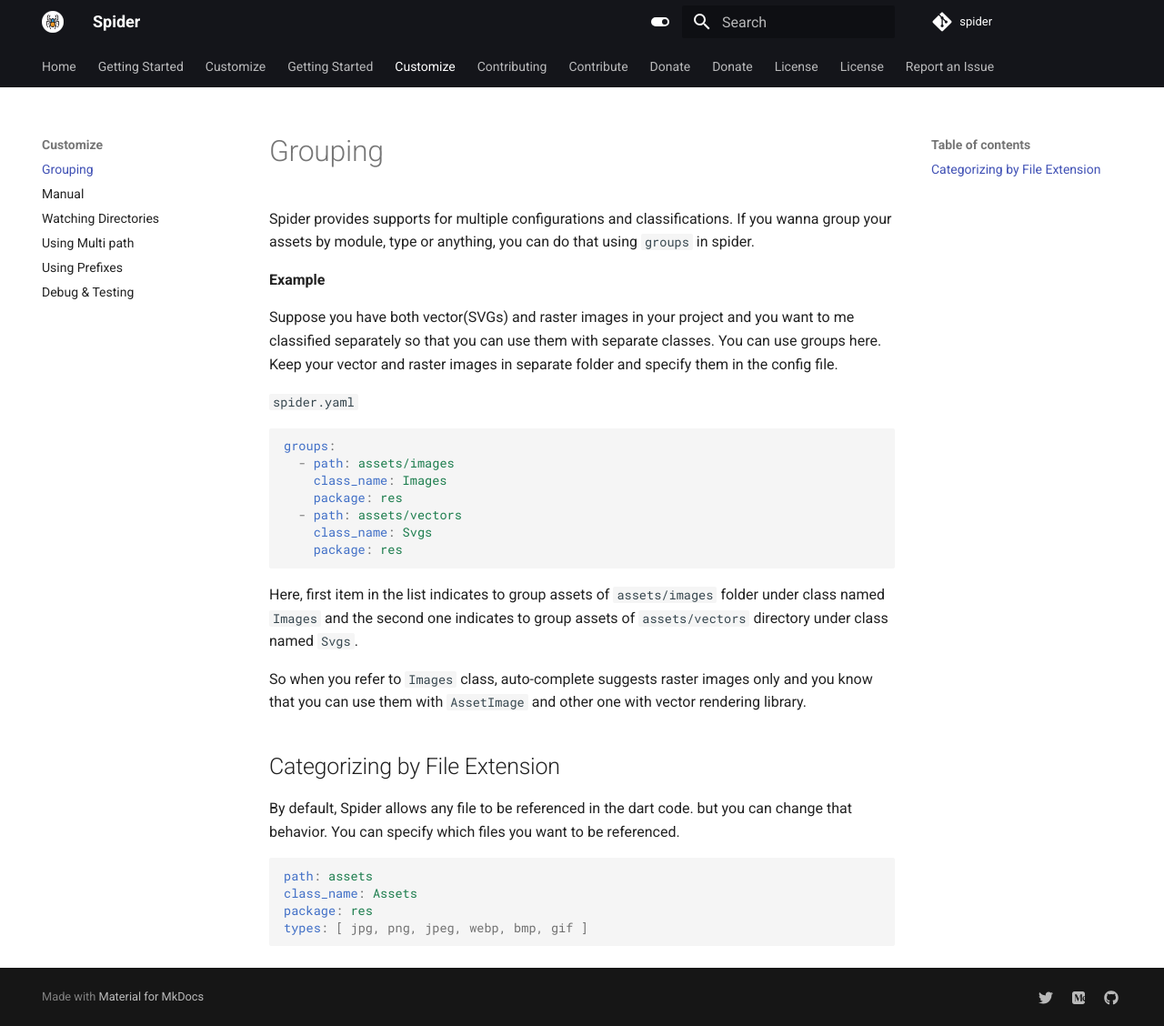
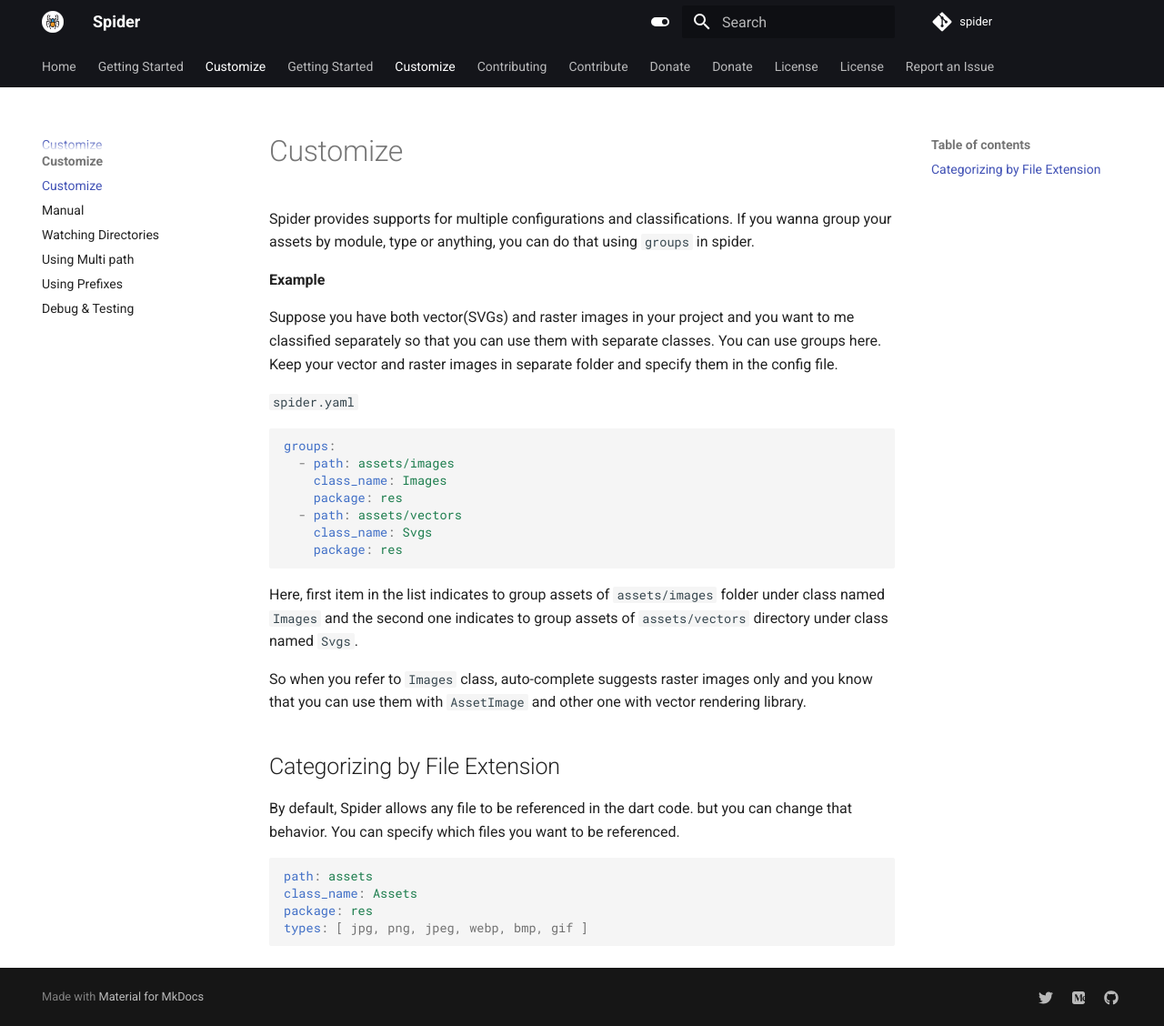
Before and after one commit to BirjuVachhani/spider, an MkDocs documentation site: the page built from docs/grouping.md, in a window 1280 px wide and 1128 px high. Shown: the whole window at 91% size. Built offline with MkDocs 1.6.1 and Material for MkDocs 9.7.7, drawn with Linux system fonts in a browser that asks for light colours; comment, search, counter and statistics services are not loaded; some of the changed lines change nothing that is shown.

Commit message:
fix home navigation

```diff
--- a/mkdocs.yml
+++ b/mkdocs.yml
@@ -31,8 +31,8 @@
 
 nav:
   - 'Home': index.md
-  - 'Getting Started': '/installation'
-  - 'Customize': '/manual'
+  - 'Getting Started': 'installation.md'
+  - 'Customize': 'grouping.md'
   - 'Getting Started':
       - 'Installation': installation.md
       - 'Create Configuration': configure.md
```
